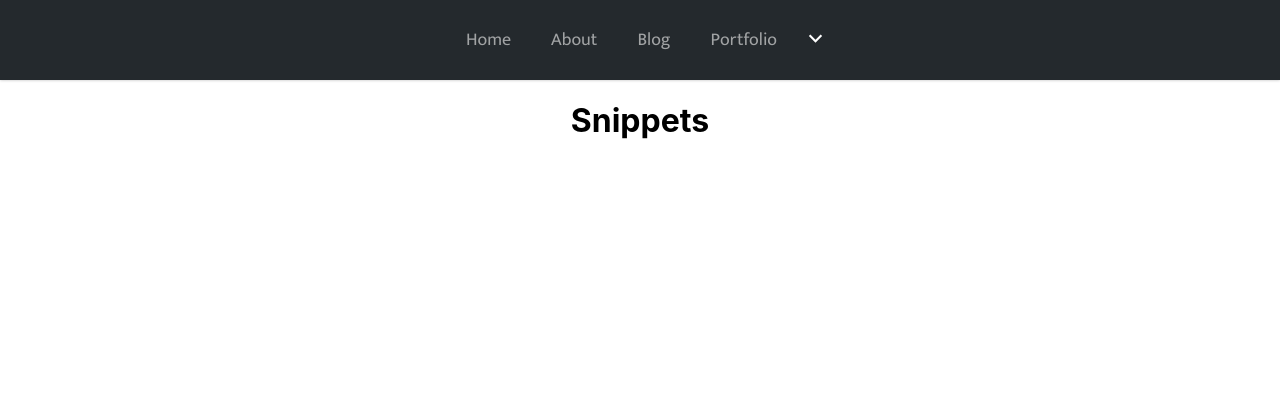
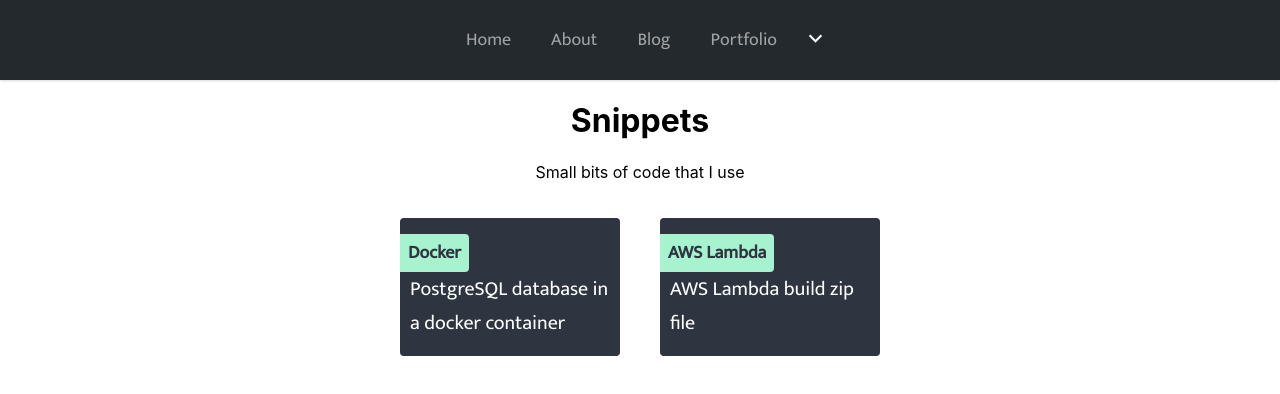
Before and after one commit to NikSchaefer/nikschaefer.com, a Next.js app: page /snippets in a window 1280 px wide. Shown: the top 394 px of the page. Built offline with nearby package versions, Linux system fonts and the light colour scheme.

Commit message:
feat: Snippets page and Slug

```diff
--- /dev/null
+++ b/content/snippets.json
@@ -0,0 +1,12 @@
+[
+	{
+		"title": "PostgreSQL database in a docker container",
+		"tag": "docker",
+		"link": "postgres"
+	},
+	{
+		"title": "AWS Lambda build zip file",
+		"tag": "AWS Lambda",
+		"link": "aws-lambda"
+	}
+]
--- a/src/components/header.tsx
+++ b/src/components/header.tsx
@@ -37,7 +37,6 @@ const StyledNav = styled.nav`
 `;
 const StyledMenuArrow = styled.button`
 	background-color: transparent;
-	outline: 0;
 	border: none;
 `;
 const Relative = styled.div`
--- a/src/pages/snippets/index.tsx
+++ b/src/pages/snippets/index.tsx
@@ -1,9 +1,60 @@
 import Layout from "@components/layout";
+import Link from "next/link";
+import styled from "styled-components";
 
+import json from "../../../content/snippets.json";
+
+const StyledLink = styled.a`
+	text-align: left;
+	background-color: #2e3440;
+	position: relative;
+	max-width: 200px;
+	margin: auto;
+	border-radius: 0.25rem;
+	.tag {
+		color: #2e3440;
+		background-color: #a7f3cf;
+		width: fit-content;
+		padding: 0.25rem 0.5rem;
+		font-weight: 600;
+		font-size: 18px;
+		border-top-right-radius: 0.25rem;
+		border-bottom-right-radius: 0.25rem;
+		text-transform: capitalize;
+		transform: translateX(-10px);
+	}
+	color: white;
+	padding: 1rem 10px;
+	font-family: "Mukta", sans-serif;
+	font-size: 20px;
+	display: flex;
+	margin: 20px;
+	flex-direction: column;
+	:hover {
+		cursor: pointer;
+	}
+`;
+const Container = styled.div`
+	display: flex;
+	flex-flow: wrap row;
+	justify-content: center;
+	align-items: center;
+`;
 export default function Snippets(): JSX.Element {
 	return (
 		<Layout>
 			<h1>Snippets</h1>
+			<p>Small bits of code that I use</p>
+			<Container>
+				{json.map((value) => (
+					<Link href={`/snippets/${value.link}`} key={value.link}>
+						<StyledLink>
+							<span className="tag">{value.tag}</span>
+							<span>{value.title}</span>
+						</StyledLink>
+					</Link>
+				))}
+			</Container>
 		</Layout>
 	);
 }
--- a/src/styles/blog.theme.tsx
+++ b/src/styles/blog.theme.tsx
@@ -28,7 +28,7 @@ const Content = styled.section`
 		color: white;
 		border-radius: 5px;
 		padding: 0.3em 0.5em;
-		font-size: 18px;
+		font-size: 16px;
 	}
 
 	h4 svg {
```
Also changed, not shown: content/snippets/aws-lambda.mdx (added, +22 -0 lines), content/snippets/postgres.mdx (added, +13 -0 lines), src/lib/mdxUtils.ts (+8 -0 lines), src/pages/snippets/[slug].tsx (added, +95 -0 lines).
